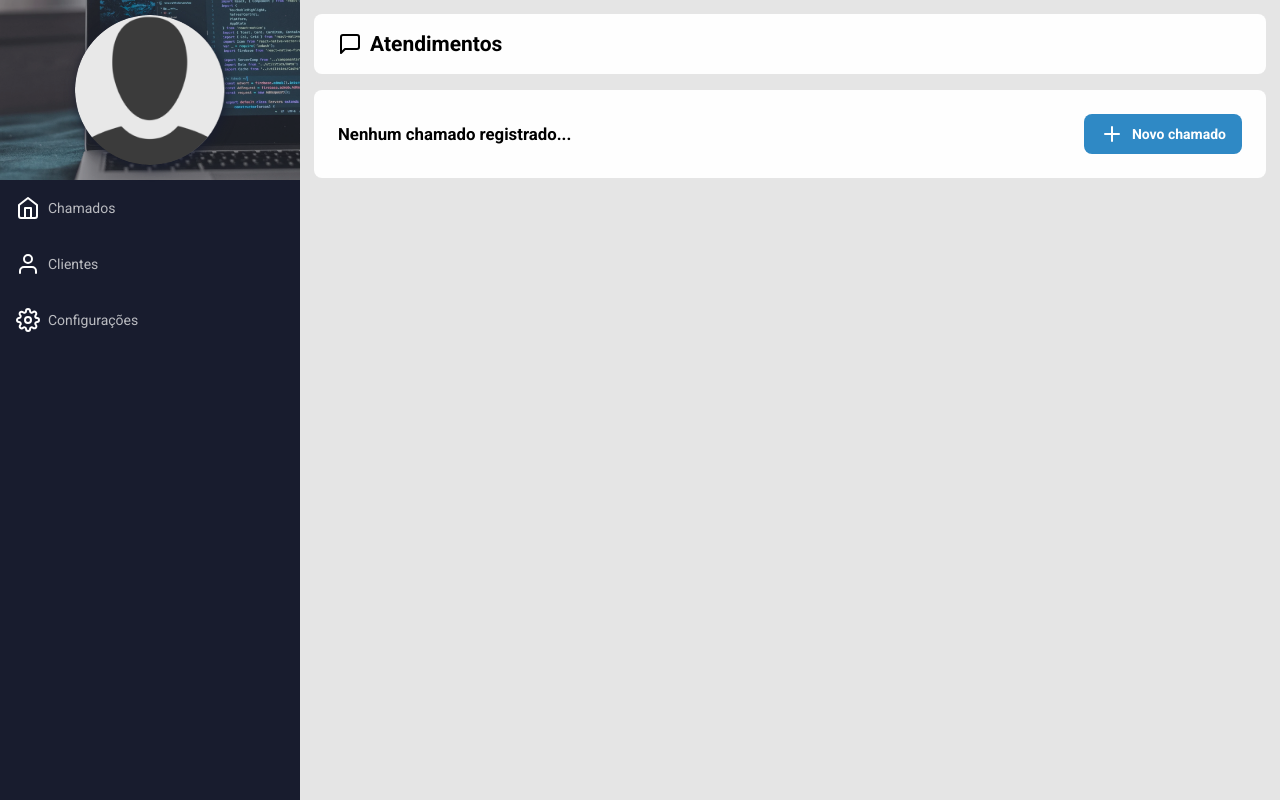
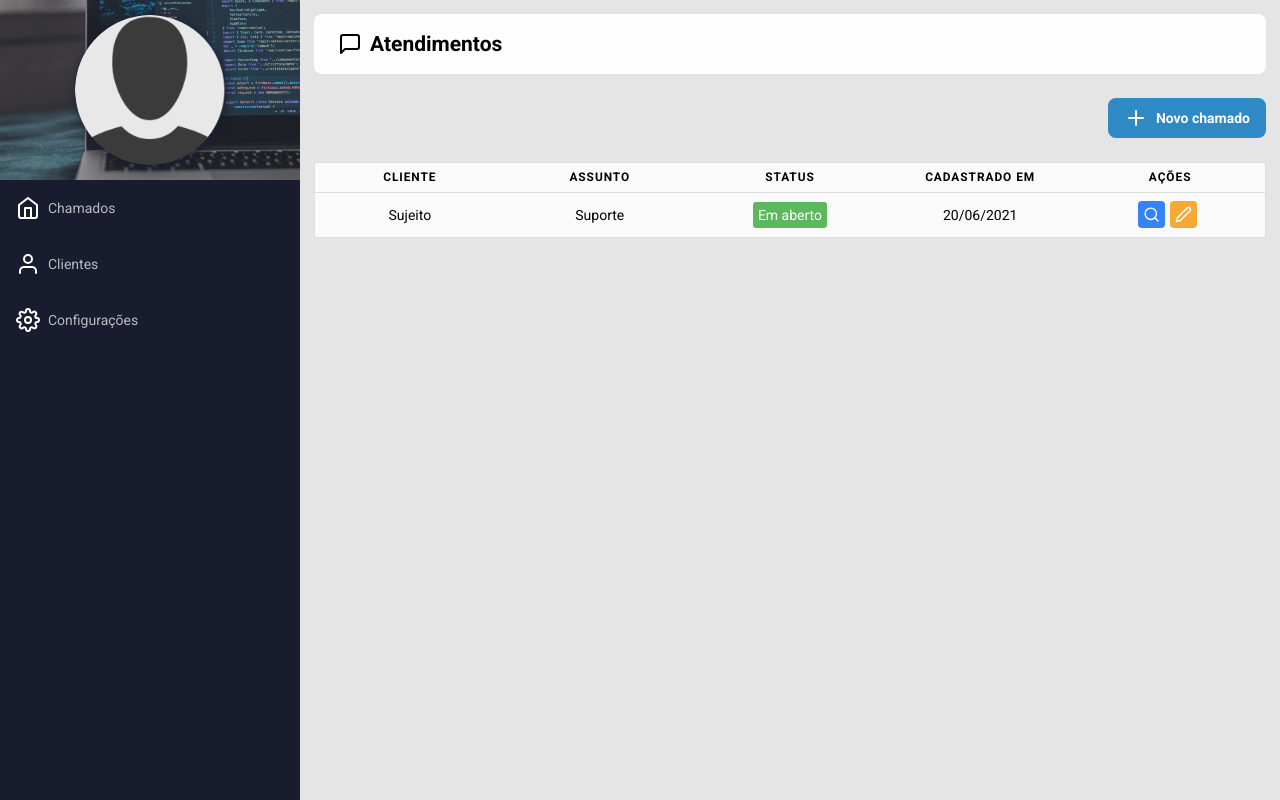
Before and after one commit to MarcosVel/chamados, a React (Create React App) app: page /dashboard in a window 1280 px wide. Built offline with nearby package versions, Linux system fonts and the light colour scheme; no server answers; sample sign-in values are in the browser's storage.

Commit message:
adding table styled for desktop

```diff
--- a/src/pages/Dashboard/index.jsx
+++ b/src/pages/Dashboard/index.jsx
@@ -1,12 +1,12 @@
 import { useState } from "react";
-import { FiMessageSquare, FiPlus } from "react-icons/fi";
+import { FiEdit2, FiMessageSquare, FiPlus, FiSearch } from "react-icons/fi";
 import { Link } from "react-router-dom";
 import Nav from "../../components/Nav";
 import Title from "../../components/Title";
 import './styles.css';
 
 function Dashboard() {
-  const [chamados, setChamados] = useState([]);
+  const [chamados, setChamados] = useState([1]);
 
   return (
     <div className="page">
@@ -27,10 +27,42 @@ function Dashboard() {
             </Link>
           </div>
           :
-          <Link to='/new' className='new'>
-            <FiPlus size='24' color='#fff' />
-            Novo chamado
-          </Link>
+          <>
+            <Link to='/new' className='new mtb-24'>
+              <FiPlus size='24' color='#fff' />
+              Novo chamado
+            </Link>
+
+            <table>
+              <thead>
+                <tr>
+                  <th scope='col'>Cliente</th>
+                  <th scope='col'>Assunto</th>
+                  <th scope='col'>Status</th>
+                  <th scope='col'>Cadastrado em</th>
+                  <th scope='col'>Ações</th>
+                </tr>
+              </thead>
+              <tbody>
+                <tr>
+                  <td data-label='Cliente'>Sujeito</td>
+                  <td data-label='Assunto'>Suporte</td>
+                  <td data-label='Status'>
+                    <span className="badge" style={{ backgroundColor: '#5cb85c' }}>Em aberto</span>
+                  </td>
+                  <td data-label='Cadastrado'>20/06/2021</td>
+                  <td data-label='Ações'>
+                    <button className="action" style={{ backgroundColor: '#3583f6' }}>
+                      <FiSearch color='#fff' size='17' />
+                    </button>
+                    <button className="action" style={{ backgroundColor: '#f6a935' }}>
+                      <FiEdit2 color='#fff' size='17' />
+                    </button>
+                  </td>
+                </tr>
+              </tbody>
+            </table>
+          </>
         }
 
       </div>
--- a/src/pages/Dashboard/styles.css
+++ b/src/pages/Dashboard/styles.css
@@ -22,6 +22,11 @@
   transition: 0.2s;
 }
 
+.mtb-24 {
+  margin: 24px 0;
+}
+
+
 .new svg {
   margin-right: 8px;
 }
@@ -30,3 +35,53 @@
   background-color: #37a0e6;
   transform: scale(1.05);
 }
+
+table {
+  border: 1px solid #ccc;
+  border-collapse: collapse;
+  margin: 0;
+  padding: 0;
+  width: 100%;
+  table-layout: fixed;
+}
+
+table caption {
+  font-size: 1.5em;
+  margin: .5em 0 .75em;
+}
+
+table tr {
+  background-color: #fafafa;
+  border: 1px solid #ddd;
+  padding: .35em;
+}
+
+table th, table td {
+  padding: .62em;
+  text-align: center;
+}
+
+table th {
+  font-size: .85em;
+  letter-spacing: .08em;
+  text-transform: uppercase;
+}
+
+table td .action {
+  border: 0;
+  padding: 5px;
+  margin-right: 5px;
+  align-items: center;
+  display: inline-block;
+  border-radius: 4px;
+}
+
+table td .action svg {
+  vertical-align: middle;
+}
+
+table td .badge {
+  padding: 5px;
+  border-radius: 3px;
+  color: #fff;
+}
```
